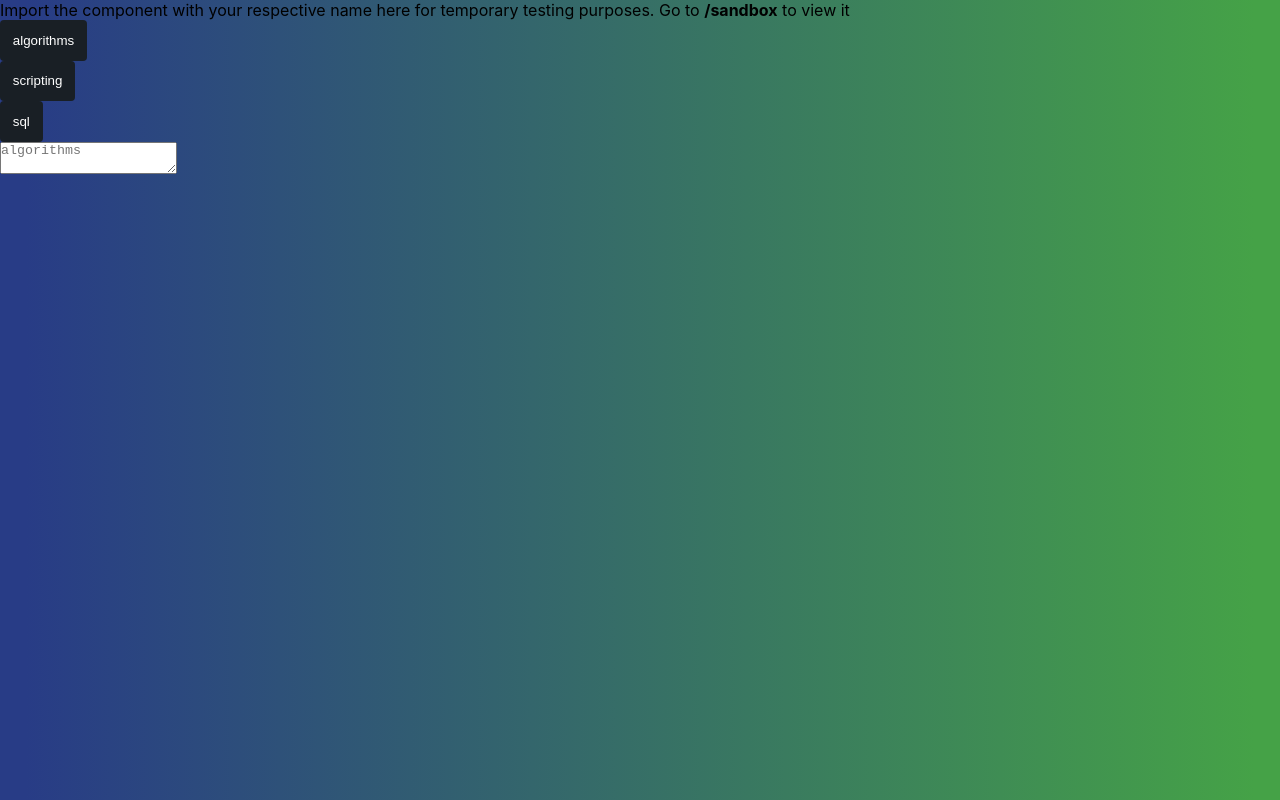
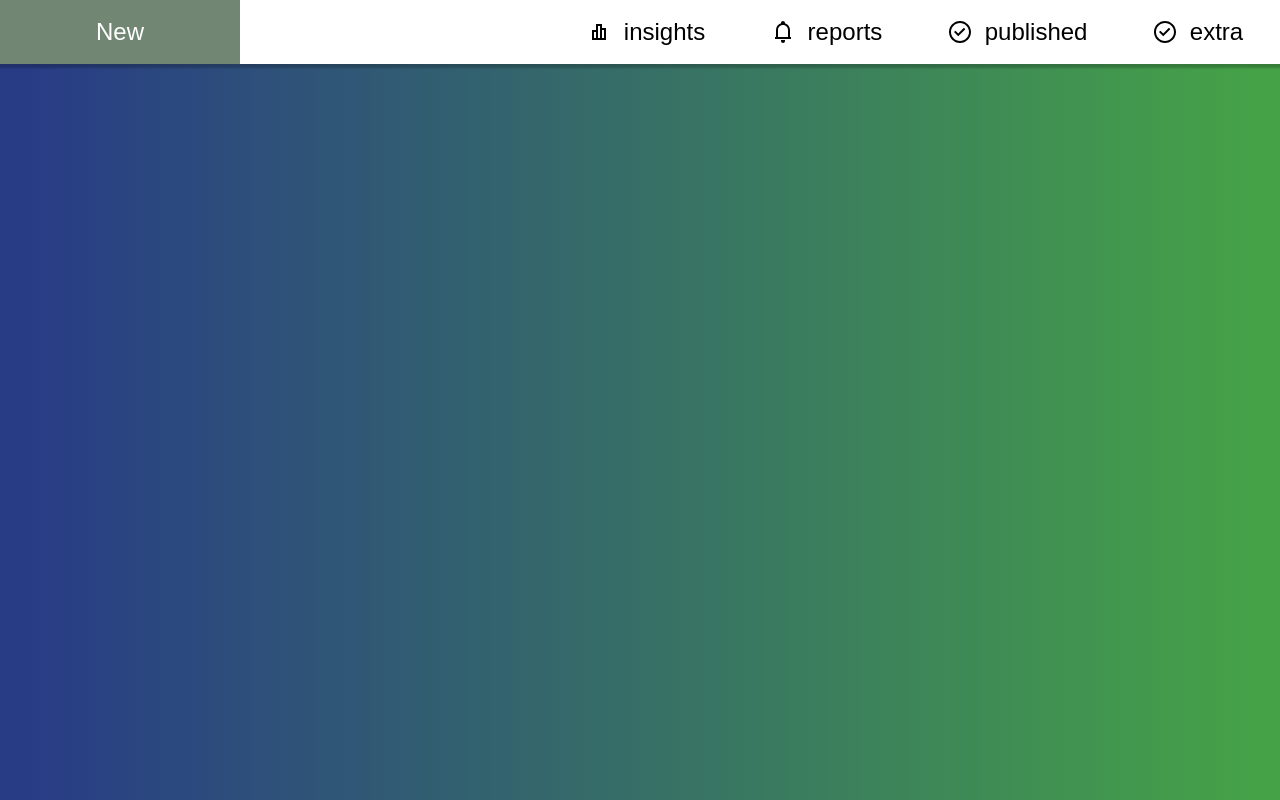
Before and after one commit to gdscashesi/ashesi-hackers-league, a React (Create React App) app: page /sandbox in a window 1280 px wide. Built offline with nearby package versions, Linux system fonts and the light colour scheme; a web font is replaced by a local one.

Commit message:
added admin-nav

```diff
--- /dev/null
+++ b/src/pages/admin/admin_top_nav/AdminTopNav.js
@@ -0,0 +1,70 @@
+//libraries
+
+//styles
+import TopNavStyles from './admin-top-nav.module.scss'
+
+//Components
+import Button from 'components/button/Button'
+import { InsightsIcon, PublishedIcon, ReportsIcon, } from 'components/icons/Icons'
+
+//utils
+import {
+    HOME,
+    ADMIN,
+    INSIGHTS,
+    PUBLISHED,
+    REPORTS,
+    NEW
+} from "utils/constants"
+
+
+const AdminTopNav = () => {
+  return (
+    <nav className={TopNavStyles.wrapper}>
+        <span className={TopNavStyles.newBtn}>
+            <Button
+                text = "New"
+                to = {ADMIN + HOME + NEW}
+            />
+        </span>
+        <button className={TopNavStyles.toggleBtn}>
+            {/* <ToggleIcon /> */}
+        </button>
+        <div className={TopNavStyles.navItems}>
+            <ul>
+                <li>
+                    <Button
+                        icon = {<InsightsIcon />}
+                        text="insights"
+                        to={ADMIN + HOME + INSIGHTS}
+                    />
+                </li>
+                <li>
+                    <Button
+                        icon = {<ReportsIcon />}
+                        text="reports"
+                        to={ADMIN + HOME + REPORTS}
+                    />
+                </li>
+                <li>
+                    <Button
+                        icon = {<PublishedIcon />}
+                        text="published"
+                        to={ADMIN + HOME + PUBLISHED}
+                    />
+                </li>
+                <li>
+                    <Button
+                        icon = {<PublishedIcon />}
+                        text="extra"
+                        to={ADMIN + HOME + PUBLISHED}
+                    />
+
+                </li>
+            </ul>
+        </div>
+    </nav>
+  )
+}
+
+export default AdminTopNav
--- /dev/null
+++ b/src/pages/admin/admin_top_nav/admin-top-nav.module.scss
@@ -0,0 +1,110 @@
+.wrapper{
+    position: relative;
+    display: flex;
+    align-items: center;
+    height: 4rem;
+    width: 100vw;
+    padding: 0.5rem 0rem;
+    background-color: #fff;
+    color: black;
+    box-shadow: 0 2px 2px 2px rgba(9, 9, 9, 0.23);
+}
+
+.newBtn button{
+    justify-content: center;
+    background-color: #718774 !important;
+    border-radius:0 !important;
+    height:4rem !important;
+    width:15rem !important;
+    font-size: 1.5rem;
+}
+
+.navItems{
+    margin-left: auto;
+    overflow: hidden;
+    & ul{
+        display: flex;
+        padding: 0;
+    }
+    & li{
+        list-style-type: none;
+        margin: 0 1rem;
+
+        & button {
+            text-decoration: none;
+            display: block;
+            width: 100%;
+            background-color: #ffff !important;
+            & a{
+            color:black !important;
+            font-size: 1.5rem;
+
+            }
+        }
+    }
+}
+
+
+.toggleBtn{
+    display: none;
+    position: absolute;
+    top: 50%;
+    right: 25px;
+    border: 0;
+    height: 40px;
+    width: 40px;
+    padding: 0.5rem;
+    transform: translateY(-50%);
+    background-color: #ffff;
+    cursor: pointer;
+    transition: background-color 0.2s ease-in-out;
+}
+
+.toggleBtn:hover{
+    background-color: #718774 ;
+}
+
+//media queries
+
+@media screen and (max-width: 980px){
+    button a{
+        font-size: 1rem;
+      }
+      .navItems{
+          & li > button {
+              & a{
+                  font-size: 1rem;
+              }
+          }
+      }
+
+}
+@media screen and (max-width: 768px) {
+    .navItems{
+        margin-left: auto;
+        overflow: hidden;
+        & ul{
+            flex-direction: column;
+            position: absolute;
+            top: 60px;
+            left: 0;
+            width: 100%;
+            height: calc(100vh - 60px);
+            background-color: white;
+            border-top: 1px solid black;
+            display: none;
+        }
+
+        & li{
+            text-align: center;
+            margin: 0;
+        }
+
+        :hover{
+            background-color: #eee;
+        }
+    }
+    .toggleBtn{
+        display: block;
+    }
+}
--- a/src/pages/sandbox/Sandbox.js
+++ b/src/pages/sandbox/Sandbox.js
@@ -1,11 +1,11 @@
-import Oheneba from "./oheneba/Oheneba";
+import Simon from "./simon/Simon";
 
 const Sandbox = () => {
 	return (
 		<div>
-			Import the component with your respective name here for temporary
-			testing purposes. Go to <strong>/sandbox</strong> to view it
-			<Oheneba />
+			{/* Import the component with your respective name here for temporary
+			testing purposes. Go to <strong>/sandbox</strong> to view it */}
+			<Simon />
 		</div>
 	);
 };
--- a/src/pages/sandbox/simon/Simon.js
+++ b/src/pages/sandbox/simon/Simon.js
@@ -1,12 +1,9 @@
-import Button from "components/button/Button";
-import { InsightsIcon, PublishedIcon } from "components/icons/Icons";
+import AdminTopNav from "pages/admin/admin_top_nav/AdminTopNav";
 
 const Simon = () => {
   return (
     <div>
-      <Button text="hello" />
-      <Button text="hello" icon={<InsightsIcon />} />
-      <Button text="hello" icon={<PublishedIcon />} to="/" />
+      <AdminTopNav />
     </div>
   );
 };
```
